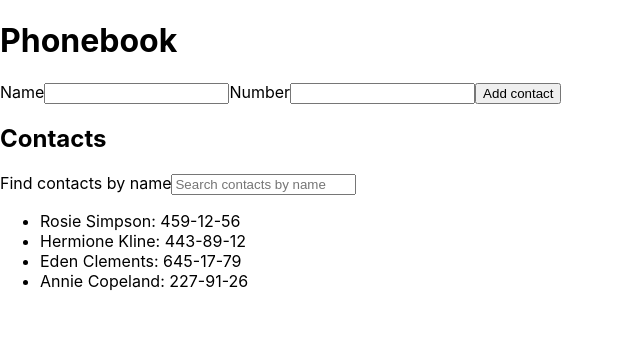
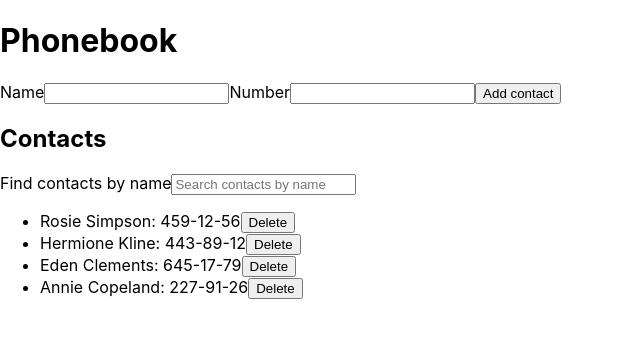
Before and after one commit to Totalinfonet/goit-react-hw-04-phonebook, a React (Create React App) app: page / in a window 1280 px wide. Shown: the top 338 px of the page, without its empty margins (0-640 px from the left). Built offline with nearby package versions, Linux system fonts and the light colour scheme.

Commit message:
Added deleteContact interface

```diff
--- a/src/components/App/App.jsx
+++ b/src/components/App/App.jsx
@@ -31,6 +31,12 @@ export class App extends Component {
     }
   };
 
+  deleteContact = id => {
+    this.setState(prevState => ({
+      contacts: prevState.contacts.filter(contact => contact.id !== id),
+    }));
+  };
+
   handleFilterChange = e => {
     const { value } = e.target;
     this.setState({ filter: value });
@@ -47,7 +53,10 @@ export class App extends Component {
         <ContactForm onSubmit={this.addContact} />
         <h2>Contacts</h2>
         <Filter filter={filter} onChange={this.handleFilterChange} />
-        <ContactList contacts={filteredContacts} />
+        <ContactList
+          contacts={filteredContacts}
+          onDeleteContact={this.deleteContact}
+        />
       </div>
     );
   }
--- a/src/components/ContactItem/ContactItem.jsx
+++ b/src/components/ContactItem/ContactItem.jsx
@@ -1,7 +1,20 @@
-export const ContactItem = ({ name, number }) => {
-  return (
-    <li>
-      {name}: {number}
-    </li>
-  );
-};
+import { Component } from 'react';
+
+export class ContactItem extends Component {
+  handleDelete = () => {
+    const { onDelete } = this.props;
+    onDelete();
+  };
+
+  render() {
+    const { name, number } = this.props;
+    return (
+      <li>
+        {name}: {number}
+        <button type="button" onClick={this.handleDelete}>
+          Delete
+        </button>
+      </li>
+    );
+  }
+}
--- a/src/components/ContactList/ContactList.jsx
+++ b/src/components/ContactList/ContactList.jsx
@@ -1,6 +1,6 @@
 import { ContactItem } from '../ContactItem/ContactItem';
 
-export const ContactList = ({ contacts }) => {
+export const ContactList = ({ contacts, onDeleteContact }) => {
   return (
     <ul>
       {contacts.map(contact => (
@@ -8,6 +8,7 @@ export const ContactList = ({ contacts }) => {
           key={contact.id}
           name={contact.name}
           number={contact.number}
+          onDelete={() => onDeleteContact(contact.id)}
         />
       ))}
     </ul>
```
